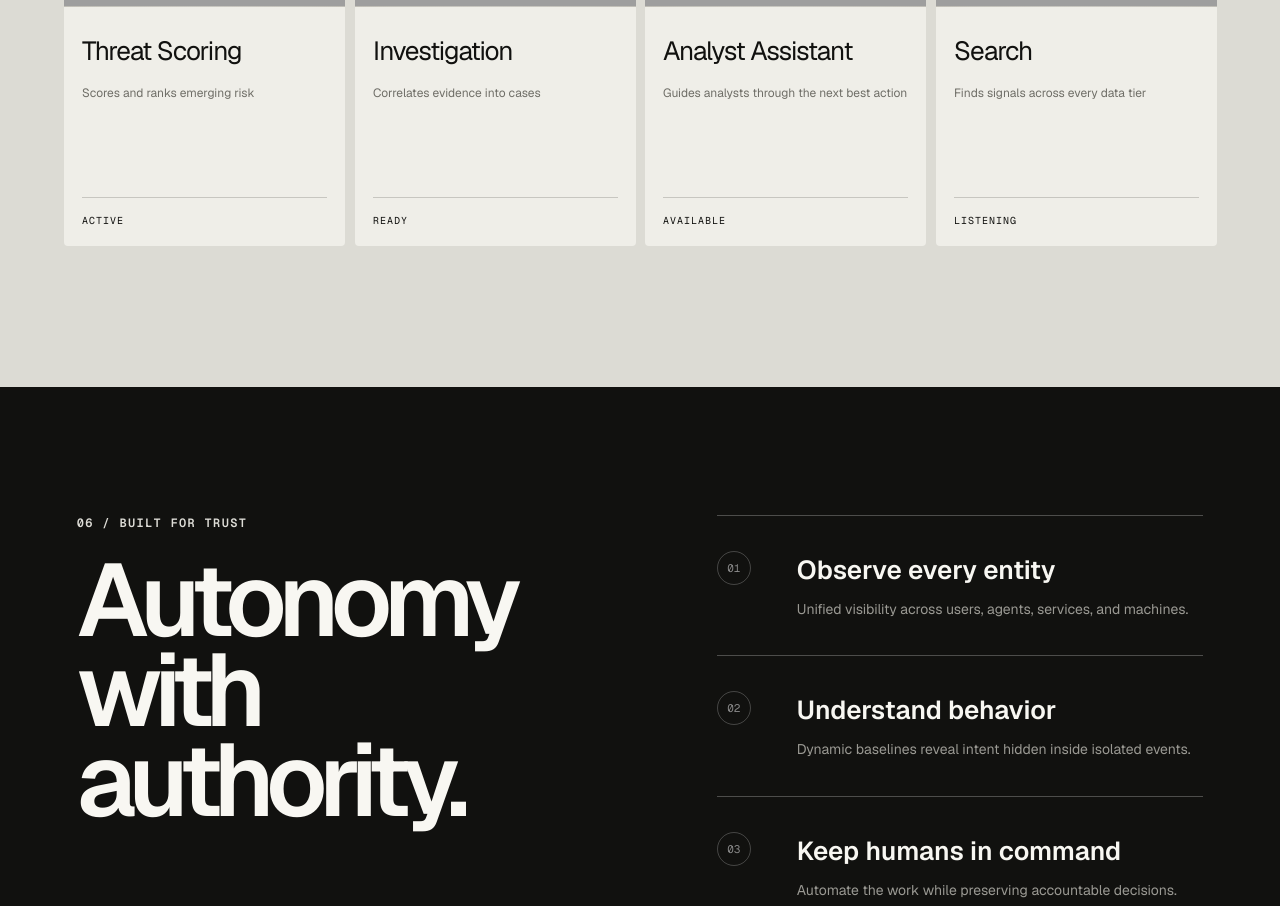
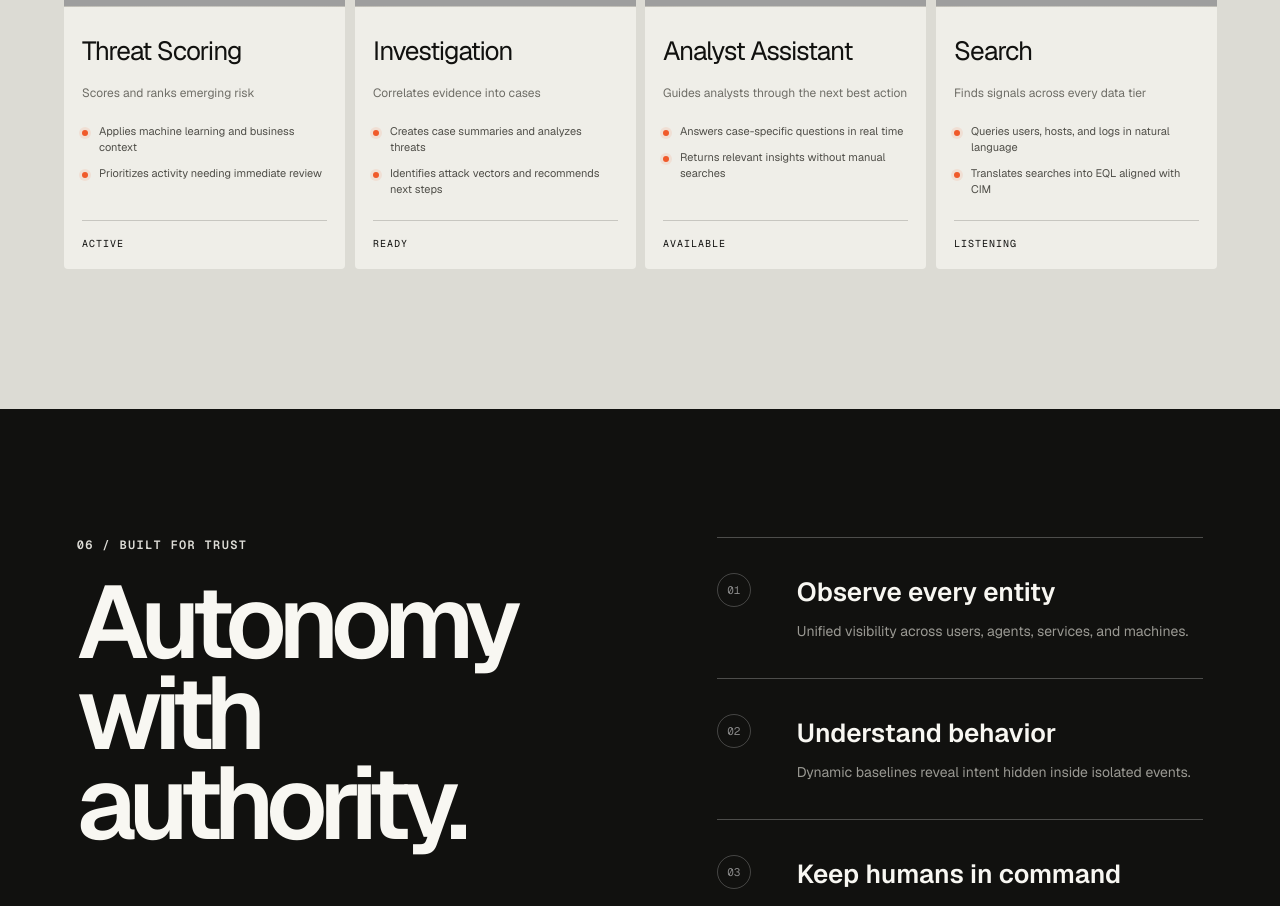
Before and after one commit to virtualsteve-exa/exabeam-agentic-enterprise, a Next.js app: page / in a window 1280 px wide. Shown: the part 5780-6686 px from the top of the page. Built offline with nearby package versions, Linux system fonts and the light colour scheme; grey boxes are pictures that could not be loaded.

Commit message:
Add Nova agent capability bullets

```diff
--- a/app/globals.css
+++ b/app/globals.css
@@ -109,9 +109,10 @@ footer{display:grid;grid-template-columns:1fr 1fr auto;gap:30px;padding:55px 4vw
 .nova-agent-icon>img{display:block;width:100%;height:100%;object-fit:cover;object-position:center;transition:transform .55s cubic-bezier(.2,.8,.2,1),filter .4s}
 .agent-flow h3{min-height:44px;margin:0 0 8px;white-space:nowrap;font-size:clamp(24px,2.05vw,32px);transition:transform .4s cubic-bezier(.2,.8,.2,1)}
 .agent-flow p{margin:0 0 22px;transition:transform .4s cubic-bezier(.2,.8,.2,1)}
+.agent-capabilities{display:grid;gap:10px;margin:0 0 22px;padding:0;list-style:none;color:#4f4e48;font-size:11px;line-height:1.45}.agent-capabilities li{position:relative;padding-left:17px}.agent-capabilities li::before{content:"";position:absolute;left:0;top:.58em;width:6px;height:6px;border-radius:50%;background:var(--orange);box-shadow:0 0 0 3px rgba(240,90,42,.1)}
 .agent-step-head>span{transition:color .3s}
 .agent-flow small{display:block;margin-top:auto;padding-top:16px;border-top:1px solid var(--line);transition:border-color .3s,color .3s}
-@media(hover:hover){.agent-flow article:hover{z-index:3;background:var(--paper);transform:translateY(-12px) scale(1.018);box-shadow:0 26px 52px rgba(17,17,15,.2)}.agent-flow article:hover .nova-agent-icon{filter:brightness(1.04) contrast(1.03)}.agent-flow article:hover .nova-agent-icon>img{transform:scale(1.055);filter:saturate(1.06)}.agent-flow article:hover h3,.agent-flow article:hover p{transform:translateX(4px)}.agent-flow article:hover .agent-step-head>span{color:var(--orange)}.agent-flow article:hover small{color:var(--orange);border-color:rgba(240,90,42,.62)}}
+@media(hover:hover){.agent-flow article:hover{z-index:3;background:var(--paper);transform:translateY(-12px) scale(1.018);box-shadow:0 26px 52px rgba(17,17,15,.2)}.agent-flow article:hover .nova-agent-icon{filter:brightness(1.04) contrast(1.03)}.agent-flow article:hover .nova-agent-icon>img{transform:scale(1.055);filter:saturate(1.06)}.agent-flow article:hover h3,.agent-flow article:hover p,.agent-flow article:hover .agent-capabilities{transform:translateX(4px)}.agent-flow article:hover .agent-step-head>span{color:var(--orange)}.agent-flow article:hover small{color:var(--orange);border-color:rgba(240,90,42,.62)}}
 
 /* Readable technical-label scale: preserve the industrial mono voice without microtype. */
 .overline,.section-label{font-size:12px;line-height:1.35}
--- a/app/page.tsx
+++ b/app/page.tsx
@@ -8,10 +8,10 @@ const workforce = [
 ];
 
 const novaAgents = [
-  ["01", "Threat Scoring", "Scores and ranks emerging risk", "threat", "Active", "/nova-threat-scoring-generated.png"],
-  ["02", "Investigation", "Correlates evidence into cases", "investigation", "Ready", "/nova-investigation-generated.png"],
-  ["03", "Analyst Assistant", "Guides analysts through the next best action", "assistant", "Available", "/nova-analyst-assistant-generated.png"],
-  ["04", "Search", "Finds signals across every data tier", "search", "Listening", "/nova-search-generated.png"],
+  ["01", "Threat Scoring", "Scores and ranks emerging risk", "threat", "Active", "/nova-threat-scoring-generated.png", ["Applies machine learning and business context", "Prioritizes activity needing immediate review"]],
+  ["02", "Investigation", "Correlates evidence into cases", "investigation", "Ready", "/nova-investigation-generated.png", ["Creates case summaries and analyzes threats", "Identifies attack vectors and recommends next steps"]],
+  ["03", "Analyst Assistant", "Guides analysts through the next best action", "assistant", "Available", "/nova-analyst-assistant-generated.png", ["Answers case-specific questions in real time", "Returns relevant insights without manual searches"]],
+  ["04", "Search", "Finds signals across every data tier", "search", "Listening", "/nova-search-generated.png", ["Queries users, hosts, and logs in natural language", "Translates searches into EQL aligned with CIM"]],
 ];
 
 export default function Home() {
@@ -168,12 +168,15 @@ export default function Home() {
           <p>Exabeam Nova deploys specialized security agents across the investigation lifecycle. They gather, correlate, and prepare. Your team decides.</p>
         </div>
         <div className="agent-flow" aria-label="Exabeam Nova agent workflow">
-          {novaAgents.map(([number, name, description, icon, status, artwork], index) => (
+          {novaAgents.map(([number, name, description, icon, status, artwork, capabilities], index) => (
             <article key={name}>
               <div className="agent-step-head"><span>{number}</span><i className={index < 3 ? "complete" : "active"} /></div>
               <div className={`nova-agent-icon ${icon}`} aria-hidden="true"><img src={artwork} alt="" /></div>
               <h3>{name}</h3>
               <p>{description}</p>
+              <ul className="agent-capabilities">
+                {capabilities.map((capability) => <li key={capability}>{capability}</li>)}
+              </ul>
               <small>{status}</small>
             </article>
           ))}
```
